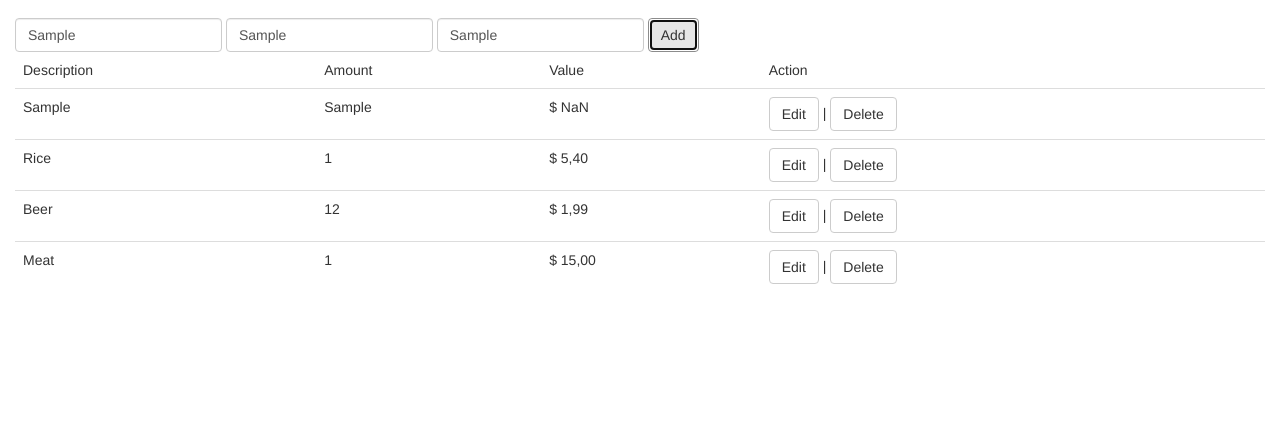
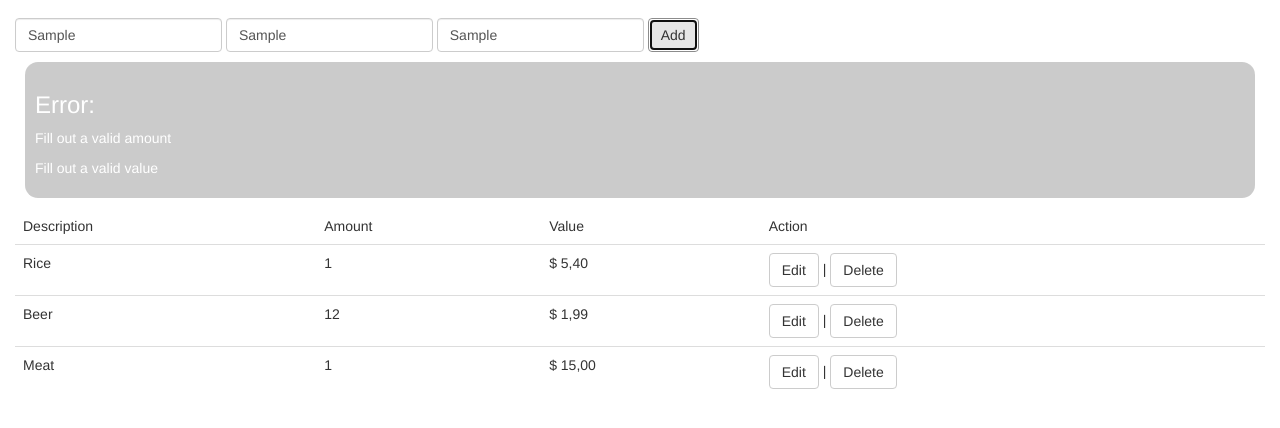
Before and after one commit to fagnersilva/trixshopping, a plain HTML site: page index.html in a window 1280 px wide. Both pictures are taken after typing "Sample", "Sample", "Sample" into the empty fields and a click on the button "Add". Shown: the part 54-482 px from the top of the page. Drawn offline with Linux system fonts and the light colour scheme.

Commit message:
validating form

```diff
--- a/index.html
+++ b/index.html
@@ -36,6 +36,9 @@
             </span>
             <button id="btnAdd" onclick="addData()" class="btn btn-default">Add</button>
         </div>
+
+        <div id="errors" style="display: none;"></div>
+
         <table id="listTable" class="table">
 
         </table>
--- a/js/main.js
+++ b/js/main.js
@@ -15,7 +15,7 @@ function getTotal(list) {
 function setList(list) {
     var table = '<thead><tr><td>Description</td><td>Amount</td><td>Value</td><td>Action</td></tr></thead><tbody>';
     for (var key in list) {
-        table += '<tr><td>'+ formatDesc(list[key].desc) +'</td><td>'+ list[key].amount +'</td><td>'+ formatValue(list[key].value) +'</td><td><button class="btn btn-default" onclick="setUpdate('+key+');">Edit</button> | <button class="btn btn-default" onclick="deleteData('+key+');">Delete</button></td></tr>'
+        table += '<tr><td>'+ formatDesc(list[key].desc) +'</td><td>'+ formatAmount(list[key].amount) +'</td><td>'+ formatValue(list[key].value) +'</td><td><button class="btn btn-default" onclick="setUpdate('+key+');">Edit</button> | <button class="btn btn-default" onclick="deleteData('+key+');">Delete</button></td></tr>'
     }
     table += '<tbody>';
     document.getElementById("listTable").innerHTML = table;
@@ -27,6 +27,10 @@ function formatDesc(desc) {
     return str;
 }
 
+function formatAmount(amount) {
+    return parseInt(amount);
+}
+
 function formatValue(value) {
     var str = parseFloat(value).toFixed(2) + "";
     str = str.replace(".",",");
@@ -35,6 +39,9 @@ function formatValue(value) {
 }
 
 function addData() {
+    if(!validation()) {
+        return;
+    }
     var desc = document.getElementById("desc").value;
     var amount = document.getElementById("amount").value;
     var value = document.getElementById("value").value;
@@ -62,9 +69,14 @@ function resetForm() {
     document.getElementById("btnAdd").style.display = "inline-block";
 
     document.getElementById("inputIDUpdate").innerHTML = "";
+    document.getElementById("errors").style.display = "none";
+
 }
 
 function updateData() {
+    if(!validation()) {
+        return;
+    }
     var id = document.getElementById("idUpdate").value;
     var desc = document.getElementById("desc").value;
     var amount = document.getElementById("amount").value;
@@ -90,4 +102,41 @@ function deleteData(id) {
     }
 }
 
+function validation() {
+    var desc = document.getElementById("desc").value;
+    var amount = document.getElementById("amount").value;
+    var value = document.getElementById("value").value;
+    var errors = "";
+    document.getElementById("errors").style.display = "none";
+    if(desc === "") {
+        errors += '<p>Fill out description</p>';
+
+    }
+    if(amount === "") {
+        errors += '<p>Fill out a quantity</p>';
+
+    }else if(amount  != parseInt(amount)) {
+        errors += '<p>Fill out a valid amount</p>';
+    }
+    if(value === "") {
+        errors += '<p>Fill out a value</p>';
+
+    }else if(value  != parseFloat(value)) {
+        errors += '<p>Fill out a valid value</p>';
+    }
+    if(errors !="") {
+        document.getElementById("errors").style.display = "block";
+        document.getElementById("errors").style.backgroundColor = "rgba(85, 85, 85, 0.3)";
+        document.getElementById("errors").style.color = "white";
+        document.getElementById("errors").style.padding = "10px";
+        document.getElementById("errors").style.margin = "10px";
+        document.getElementById("errors").style.borderRadius = "13px";
+
+        document.getElementById("errors").innerHTML = "<h3>Error:</h3>" + errors;
+        return 0;
+    }else{
+        return 1
+    }
+}
+
 setList(list);
```
